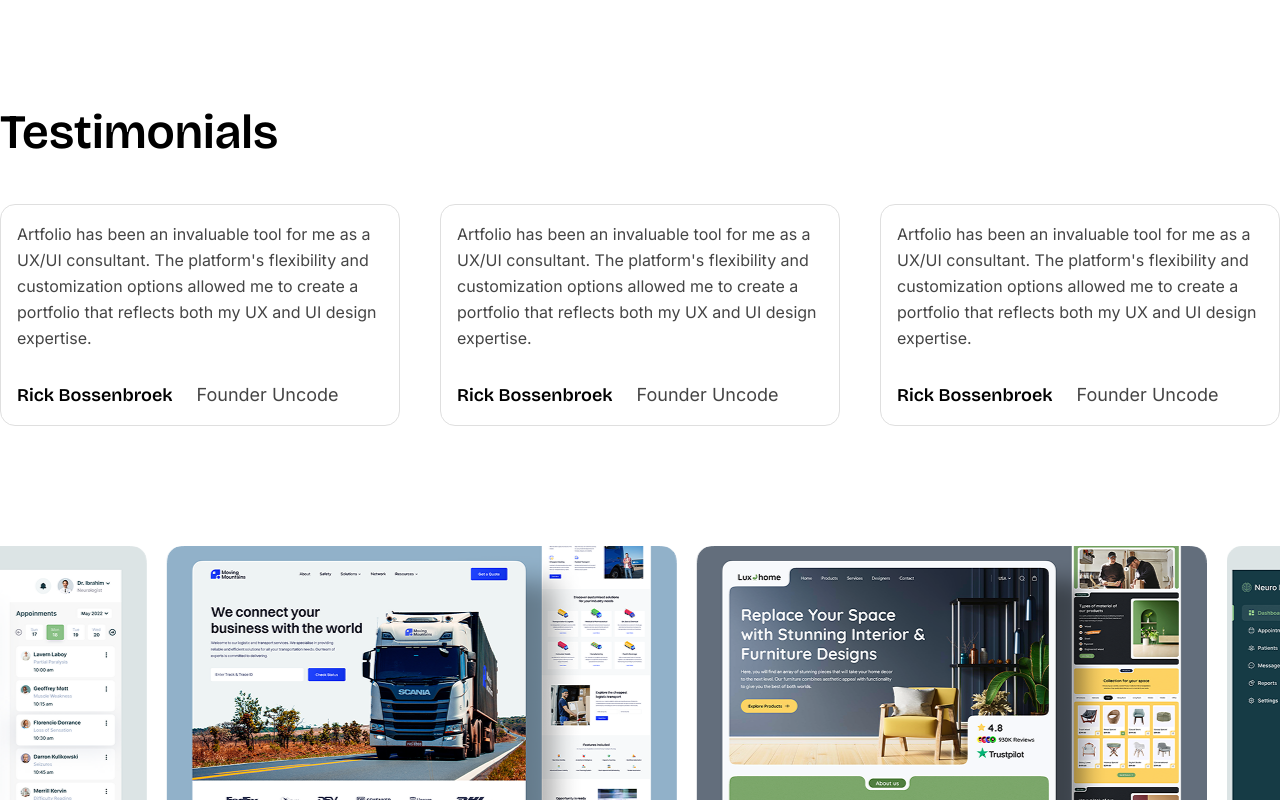
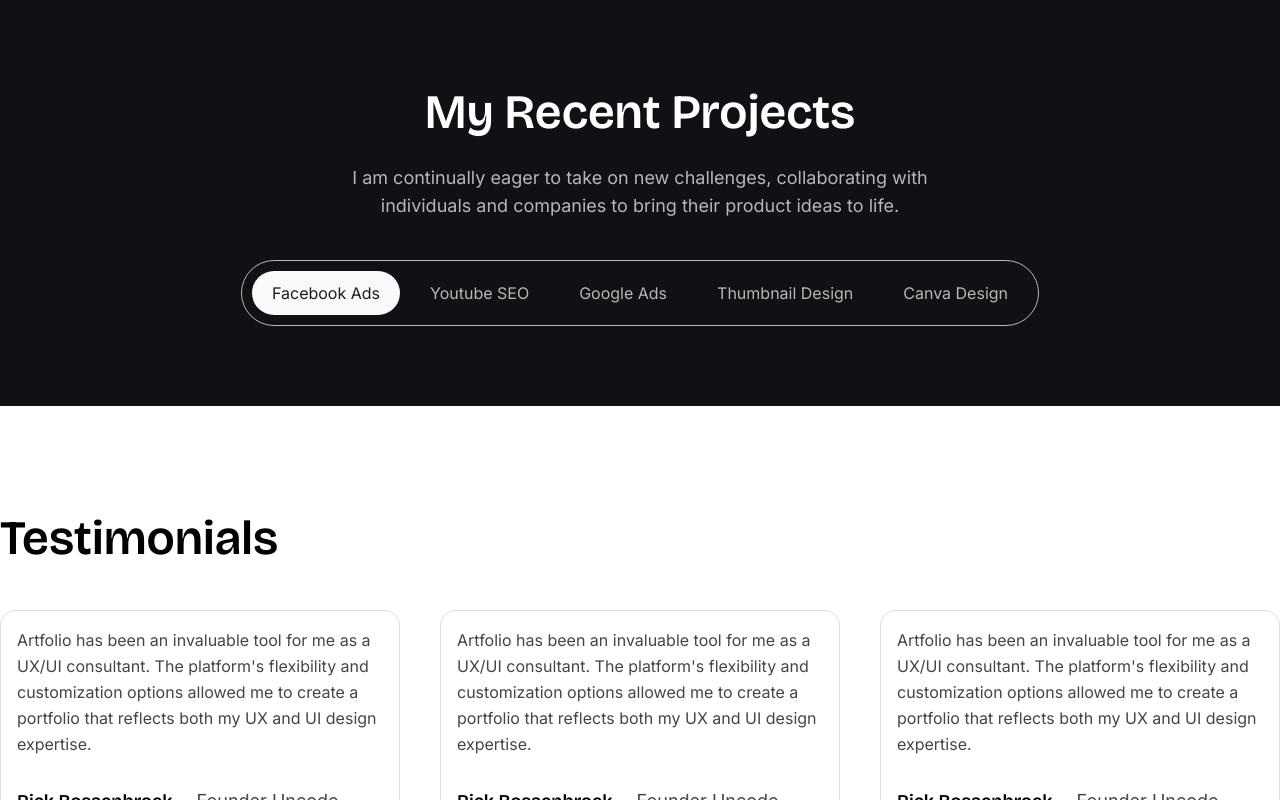
Before and after one commit to itsdevelopershakil/freelancer-mahim, a Next.js app: page / in a window 1280 px wide. Shown: the top 800 px of the page. Built offline with nearby package versions, Linux system fonts and the light colour scheme.

Commit message:
portfolio tabs added

```diff
--- a/src/app/page.tsx
+++ b/src/app/page.tsx
@@ -1,10 +1,24 @@
 import Gallery from "@/components/Gallery";
 import Footer from "@/components/partials/Footer";
+import Portfolio from "@/components/Portfolio";
 import TestimonialCard from "@/components/TestimonialCard";
 
 export default function Home() {
   return (
     <>
+      <section className="py-20 bg-[#101015]">
+        <div className="max-width">
+          <h1 className="text-white font-semibold text-5xl leading-[64px] text-center">
+            My Recent Projects
+          </h1>
+          <p className="text-[#B7B7B5] text-lg leading-7 mt-5 mb-10 text-center">
+            I am continually eager to take on new challenges, collaborating with{" "}
+            <br />
+            individuals and companies to bring their product ideas to life.
+          </p>
+          <Portfolio />
+        </div>
+      </section>
       <section className="py-[100px]">
         <div className="max-width">
           <h1 className="font-semibold text-2xl sm:text-3xl lg:text-[48px] leading-[64px]">
--- /dev/null
+++ b/src/components/Portfolio.tsx
@@ -0,0 +1,39 @@
+"use client";
+
+import { useState } from "react";
+
+const Portfolio = () => {
+  const [selectedService, setSelectedService] = useState("facebook_ads");
+  const services = [
+    { label: "Facebook Ads", value: "facebook_ads" },
+    { label: "Youtube SEO", value: "youtube_seo" },
+    { label: "Google Ads", value: "google_ads" },
+    { label: "Thumbnail Design", value: "thumbnail_design" },
+    { label: "Canva Design", value: "canva_design" },
+  ];
+  return (
+    <>
+      <div className="flex justify-center">
+        <ul className="flex items-center rounded-[35px] border border-[#B7B7B5] gap-2.5 p-2.5 w-auto">
+          {services.map((service, index) => (
+            <li key={index}>
+              <button
+                type="button"
+                onClick={() => setSelectedService(service.value)}
+                className={`hover:bg-[#F8F9FA] ${
+                  service.value === selectedService
+                    ? "bg-[#F8F9FA] text-[#1D1D1D]"
+                    : "text-[#B7B7B5]"
+                } px-5 py-2.5 rounded-[25px] hover:text-[#1D1D1D] duration-300 cursor-pointer`}
+              >
+                {service.label}
+              </button>
+            </li>
+          ))}
+        </ul>
+      </div>
+    </>
+  );
+};
+
+export default Portfolio;
```
